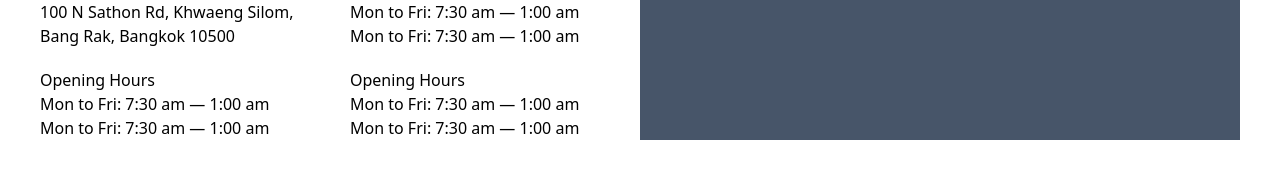
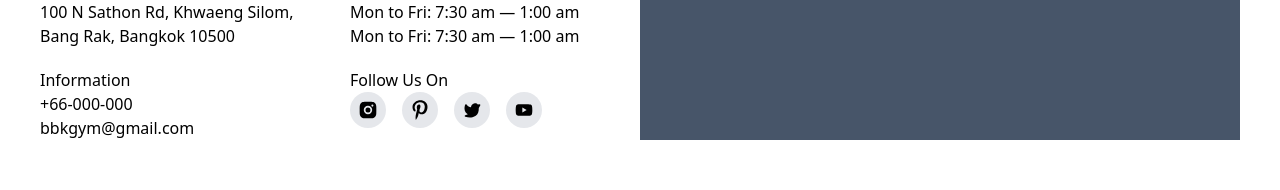
Before and after one commit to OnigiriKing/new-project, a React (Create React App) app: page /contact in a window 1280 px wide. Shown: the part 408-598 px from the top of the page. Built offline with nearby package versions, Linux system fonts and the light colour scheme.

Commit message:
Links component added

```diff
--- a/src/components/contactComp/ContactComp.jsx
+++ b/src/components/contactComp/ContactComp.jsx
@@ -1,6 +1,6 @@
 import TopComp from "components/topComp/TopComp";
 import React from "react";
-import allSvg from "svg/allSvg";
+import Links from "components/shared/Links";
 
 export default function ContactComp() {
   return (
@@ -31,18 +31,17 @@ export default function ContactComp() {
               </div>
               {/* 3 */}
               <div>
-                <h4>Opening Hours</h4>
+                <h4>Information</h4>
                 <div>
-                  <p>Mon to Fri: 7:30 am — 1:00 am</p>
-                  <p>Mon to Fri: 7:30 am — 1:00 am</p>
+                  <p>+66-000-000</p>
+                  <p>bbkgym@gmail.com</p>
                 </div>
               </div>
               {/* 4 */}
               <div>
-                <h4>Opening Hours</h4>
+                <h4>Follow Us On</h4>
                 <div>
-                  <p>Mon to Fri: 7:30 am — 1:00 am</p>
-                  <p>Mon to Fri: 7:30 am — 1:00 am</p>
+                  <Links />
                 </div>
               </div>
             </div>
--- a/src/components/footerComp/Footer.jsx
+++ b/src/components/footerComp/Footer.jsx
@@ -1,5 +1,6 @@
 import logo from "utils/img/logo.png";
 import allSvg from "svg/allSvg";
+import Links from "components/shared/Links";
 
 export default function Footer() {
   return (
@@ -11,20 +12,7 @@ export default function Footer() {
             Revitalize your health journey on our one-year anniversary! Unleash
             your full fitness potential with our tailored program.
           </div>
-          <div class="flex gap-4">
-            <div class="group cursor-pointer bg-gray-200 hover:bg-red-600 hover:text-[#fff] p-2 rounded-full duration-500">
-              {allSvg(20).inst}
-            </div>
-            <div class="group cursor-pointer bg-gray-200 hover:bg-red-600 hover:text-[#fff] p-2 rounded-full duration-500">
-              {allSvg(20).pint}
-            </div>
-            <div class="group cursor-pointer bg-gray-200 hover:bg-red-600 hover:text-[#fff] p-2 rounded-full duration-500">
-              {allSvg(20).twitter2}
-            </div>
-            <div class="group cursor-pointer bg-gray-200 hover:bg-red-600 hover:text-[#fff] p-2 rounded-full duration-500">
-              {allSvg(20).youTube}
-            </div>
-          </div>
+          <Links />
           <div class="flex">
             <h3 class=" pr-2 border-r-[1.5px] border-r-[#000] cursor-pointer  transition-colors duration-500  hover:text-red-600">
               Privacy Policy
--- /dev/null
+++ b/src/components/shared/Links.jsx
@@ -0,0 +1,21 @@
+import allSvg from "svg/allSvg";
+
+export default function Links() {
+
+    return (
+      <div class="flex gap-4">
+        <div class="group cursor-pointer bg-gray-200 hover:bg-red-600 hover:text-[#fff] p-2 rounded-full duration-500">
+          {allSvg(20).inst}
+        </div>
+        <div class="group cursor-pointer bg-gray-200 hover:bg-red-600 hover:text-[#fff] p-2 rounded-full duration-500">
+          {allSvg(20).pint}
+        </div>
+        <div class="group cursor-pointer bg-gray-200 hover:bg-red-600 hover:text-[#fff] p-2 rounded-full duration-500">
+          {allSvg(20).twitter2}
+        </div>
+        <div class="group cursor-pointer bg-gray-200 hover:bg-red-600 hover:text-[#fff] p-2 rounded-full duration-500">
+          {allSvg(20).youTube}
+        </div>
+      </div>
+    );
+}
```
